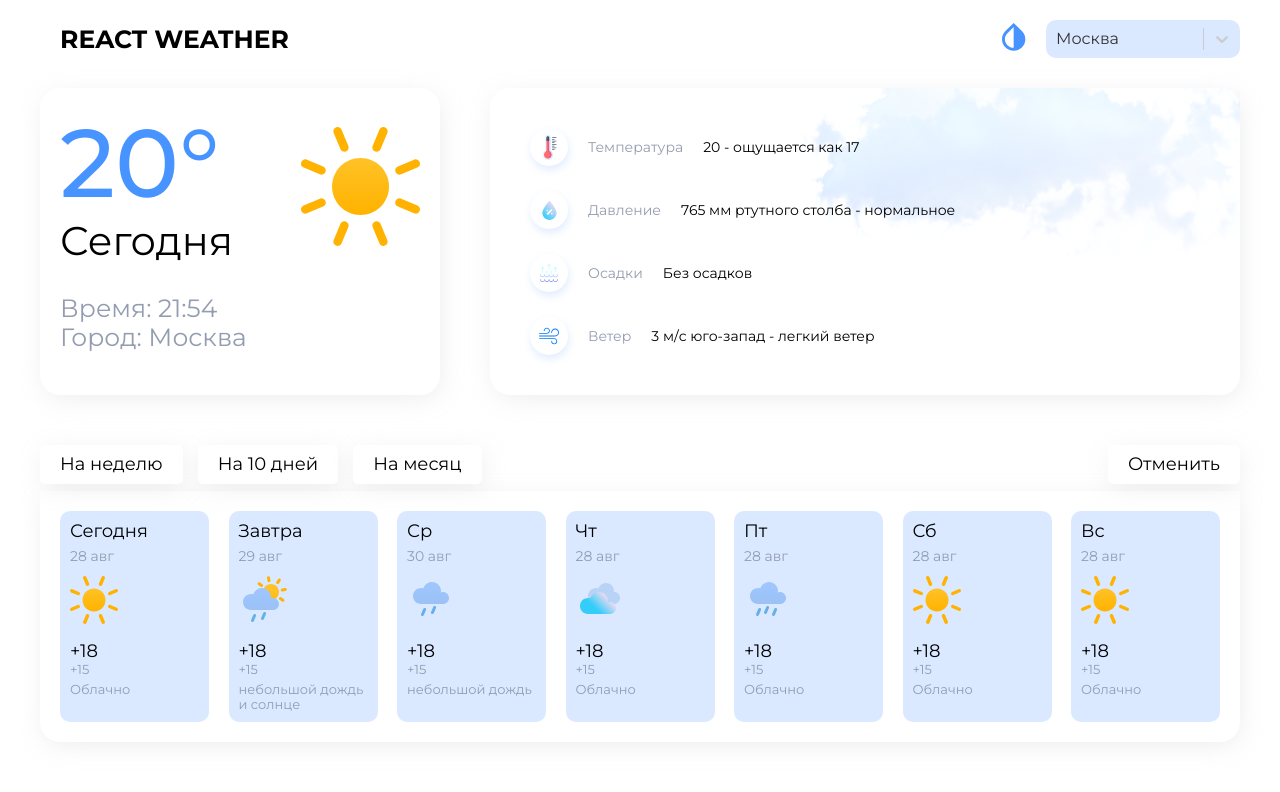
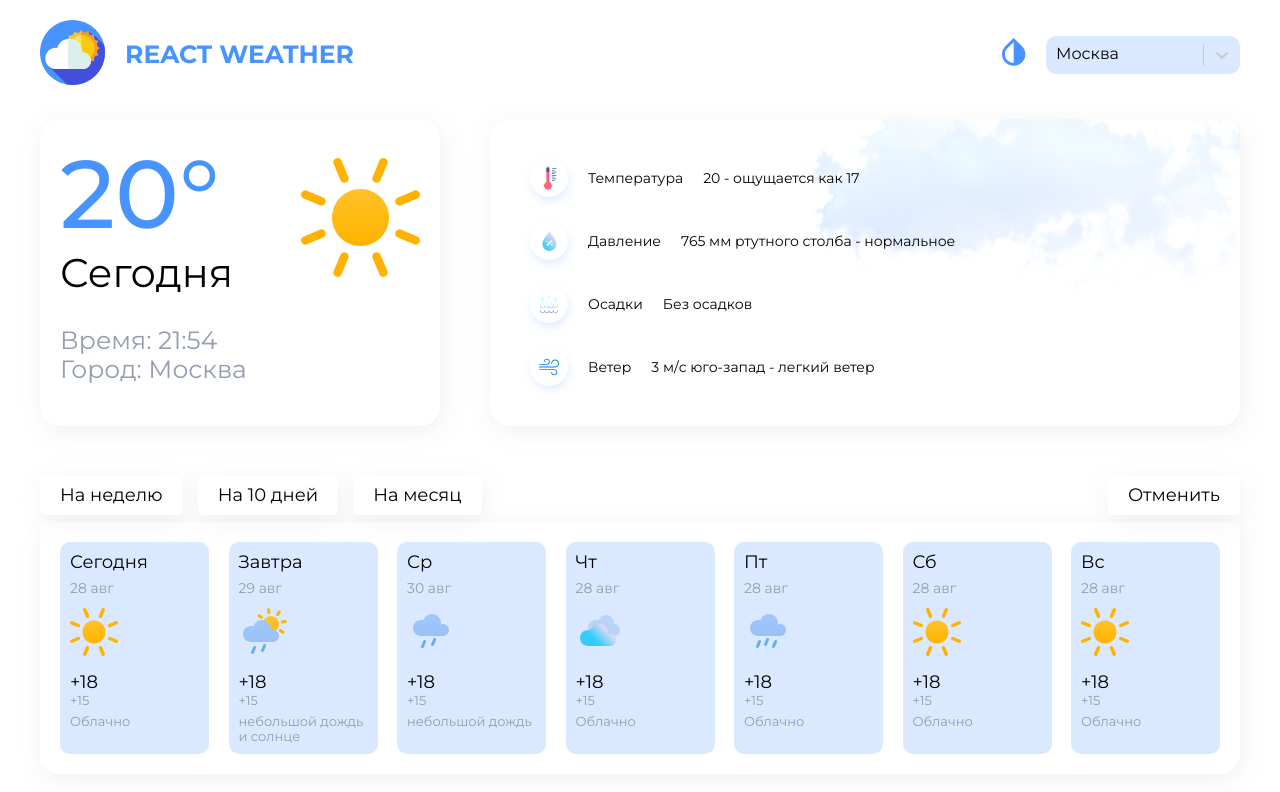
Before and after one commit to NAF-FLY/react-weather-info, a React (Create React App) app: page / in a window 1280 px wide. Shown: the top 792 px of the page. Built offline with nearby package versions, Linux system fonts and the light colour scheme.

Commit message:
реализовано смена темы

```diff
--- a/src/pages/Home/components/Days/Days.module.scss
+++ b/src/pages/Home/components/Days/Days.module.scss
@@ -6,7 +6,7 @@
   flex-wrap: wrap;
   padding: 20px;
   width: 100%;
-    background: $lite-background;
+  background-color: var(#{--components-background-default});
   box-shadow: $box-shadow;
   border-radius: 0 0 $border-radius $border-radius;
 }
@@ -14,7 +14,7 @@
 .card {
   display: flex;
   flex-direction: column;
-    background: rgba(71, 147, 255, 0.2);
+  background-color: var(#{--card-background-default});
   border-radius: 10px;
   padding: 10px;
   width: 149px;
@@ -24,6 +24,7 @@
   .day {
     margin-bottom: 7px;
     font-size: 18px;
+    color: var(#{--text-color-default});
   }
 
   .day__info {
@@ -31,13 +32,13 @@
     margin-bottom: 12px;
     color: $base-color;
   }
-
   .img {
     margin-bottom: 12px;
   }
 
   .temp__day {
     font-size: 18px;
+    color: var(#{--text-color-default});
   }
 
   .temp__night {
@@ -45,35 +46,35 @@
     color: $base-color;
     margin-bottom: 6px;
   }
-
   .info {
     font-size: 13px;
     color: $base-color;
   }
 
   &:hover {
-        box-shadow: 0px 3px 20px rgba(147, 144, 144, 0.28)
+    box-shadow: var(#{--card-shadow-default});
   }
 }
 
 .tabs {
   display: flex;
   justify-content: space-between;
+
   margin-bottom: 7px;
 }
 
 .cancel,
 .tab {
-    display: flex;
   box-shadow: 2px 5px 25px -3px rgba(180, 180, 180, 0.25);
   border-radius: 5px;
   padding: 9px 20px;
-    background-color: $lite-background;
-    margin-right: 15px;
-    color: $lite-color;
+  background-color: var(#{--components-background-default});
+  color: var(#{--text-color-default});
   font-size: 18px;
+  display: flex;
   align-items: center;
   justify-content: center;
+  margin-right: 15px;
   cursor: pointer;
 }
 
--- a/src/pages/Home/components/ThisDay/ThisDay.module.scss
+++ b/src/pages/Home/components/ThisDay/ThisDay.module.scss
@@ -4,7 +4,7 @@
   padding: 20px;
   max-width: 400px;
   width: 100%;
-    background: $lite-background;
+  background: var(#{--components-background-default});
   box-shadow: $box-shadow;
   border-radius: $border-radius;
 }
@@ -24,10 +24,9 @@
     font-weight: 500;
     color: $primary-color;
   }
-
   .this__day_name {
     font-size: 40px;
-        color: $lite-color;
+    color: var(#{--text-color-default});
   }
 }
 
--- a/src/pages/Home/components/ThisDayInfo/ThisDayInfo.module.scss
+++ b/src/pages/Home/components/ThisDayInfo/ThisDayInfo.module.scss
@@ -40,10 +40,10 @@
     font-size: 14px;
   }
   .indicator__name {
-    color: $base-color;
+    color: var(#{--text-color-default});
   }
   .indicator__value {
-    color: $lite-color;
+    color: var(#{--text-color-default});
   }
 }
 
--- a/src/shared/Header/Header.jsx
+++ b/src/shared/Header/Header.jsx
@@ -1,39 +1,66 @@
-import React from 'react';
+import { React, useEffect, useState } from 'react';
 import Select from 'react-select';
 import { ChangeTheme } from '../../assets/icons/global/ChangeTheme';
 import { GlobalSvgSelector } from '../../assets/icons/global/GlobalSvgSelector';
 
 import s from './Header.module.scss';
 
+export const Header = () => {
     const options = [
         { value: 'city-1', label: 'Москва' },
         { value: 'city-2', label: 'Красногорск' },
     ];
 
+    const [theme, setTheme] = useState('light');
+
     const colourStyles = {
-    control: styles => ({
+        control: (styles) => ({
             ...styles,
-        backgroundColor: 'rgba(71, 147, 255, 0.2)',
+            backgroundColor: theme === 'dark' ? '#4f4f4f' : 'rgba(71, 147, 255, 0.2)',
             width: '194px',
             height: '37px',
             border: 'none',
             borderRadius: '10px',
-        zIndex: 100
-    })
+            zIndex: 100,
+        }),
+        singleValue: (styles) => ({
+            ...styles,
+            color: theme === 'dark' ? '#fff' : '#000',
+        }),
+    };
+
+    function changeTheme() {
+        setTheme(theme === 'light' ? 'dark' : 'light');
     }
 
-export const Header = () => {
+    useEffect(() => {
+        const root = document.querySelector(':root');
 
+        const components = [
+            'body-background',
+            'components-background',
+            'card-background',
+            'card-shadow',
+            'text-color',
+        ];
+
+        components.forEach(component => {
+            root.style.setProperty(
+                `--${component}-default`,
+                `var(--${component}-${theme})`
+            );
+        });
+    }, [theme]);
 
     return  (
         <header className={s.header}>
 
         <div className={s.wrapper}>
-                <div className={s.logo}><GlobalSvgSelector/></div>
+                <div className={s.logo}><GlobalSvgSelector id="header-logo"/></div>
                 <div className={s.title}>React weather</div>
             </div>
             <div className={s.wrapper}>
-                <div className={s.change_theme}>
+                <div className={s.change_theme} onClick={changeTheme}>
                     <ChangeTheme id='change-theme'/>
                 </div>
                 <Select
--- a/src/shared/Header/Header.module.scss
+++ b/src/shared/Header/Header.module.scss
@@ -1,3 +1,4 @@
+@import '../../styles/variables.scss';
 .header {
   display: flex;
   align-items: center;
@@ -14,10 +15,10 @@
 .change_theme,
 .logo {
   margin-right: 20px;
+  cursor: pointer;
 }
 
 .logo {
-    margin-right: 20px;
   svg {
     width: 65px;
     height: 65px;
@@ -28,4 +29,5 @@
   text-transform: uppercase;
   font-weight: bold;
   font-size: 25px;
+  color: $primary-color;
 }
--- a/src/styles/index.scss
+++ b/src/styles/index.scss
@@ -1,17 +1,20 @@
 @import '~normalize.css';
 @import url('https://fonts.googleapis.com/css2?family=Montserrat:wght@300;400;500;600;700&display=swap');
 
-*, *:after, *:before {
-    box-sizing: border-box;
+*,
+*:after,
+*:before {
+  box-sizing: border-box;
 }
 
 body {
-    position: relative;
-    font-family: 'Montserrat', 'sans-serif';
+  position: relative;
+  font-family: 'Montserrat', sans-serif;
+  background: var(#{--body-background-default});
 }
 
 .container {
-    max-width: 1200px;
-    margin: 0 auto;
-    padding-top: 20px;
+  max-width: 1200px;
+  margin: 0 auto;
+  padding-top: 20px;
 }
--- a/src/styles/variables.scss
+++ b/src/styles/variables.scss
@@ -1,9 +1,9 @@
 $primary-color: #4793ff;
-$lite-background: #fff;
+$light-background: #fff;
 $box-shadow: 2px 5px 25px -3px rgba(180, 180, 180, 0.25);
 $border-radius: 20px;
 
-$lite-color: #000;
+$light-color: #000;
 $dark-color: #fff;
 $base-color: #939cb0;
 
@@ -18,3 +18,30 @@ $card-background-dark: #2e3035;
 
 $card-box-shadow-light: 0px 3px 20px rgba(147, 144, 144, 0.28);
 $card-box-shadow-dark: 0px 3px 20px rgba(5, 5, 5, 0.28);
+
+:root {
+    //body-background
+    --body-background-dark: #{$body-background-dark};
+    --body-background-light: #{$body-background-light};
+    --body-background-default: var(#{--body-background-light});
+
+    //components-background
+    --components-background-dark: #{$components-background-dark};
+    --components-background-light: #{$components-background-light};
+    --components-background-default: var(#{--components-background-light});
+
+    //card-background
+    --card-background-dark: #{$card-background-dark};
+    --card-background-light: #{$card-background-light};
+    --card-background-default: var(#{--card-background-light});
+
+    //card-shadow
+    --card-shadow-dark: #{$card-box-shadow-dark};
+    --card-shadow-light: #{$card-box-shadow-light};
+    --card-shadow-default: var(#{--card-shadow-light});
+
+    //text
+    --text-color-dark: #{$dark-color};
+    --text-color-light: #{$light-color};
+    --text-color-default: var(#{--text-color-light});
+  }
```
Lines whose indentation alone changed are shown as unchanged.
